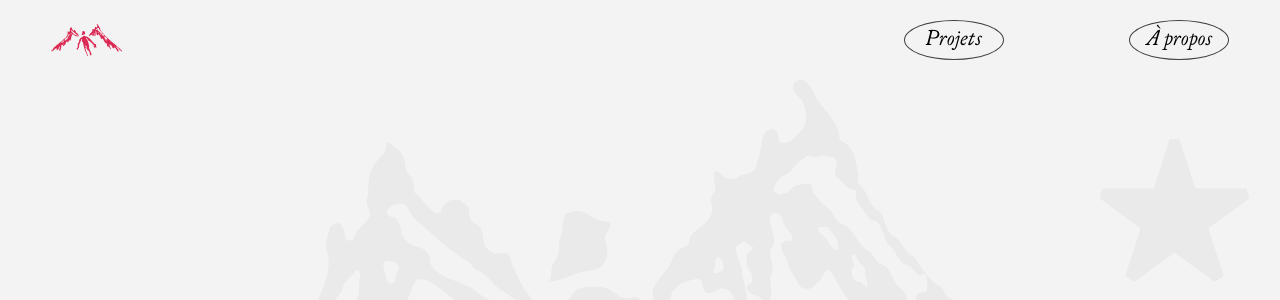
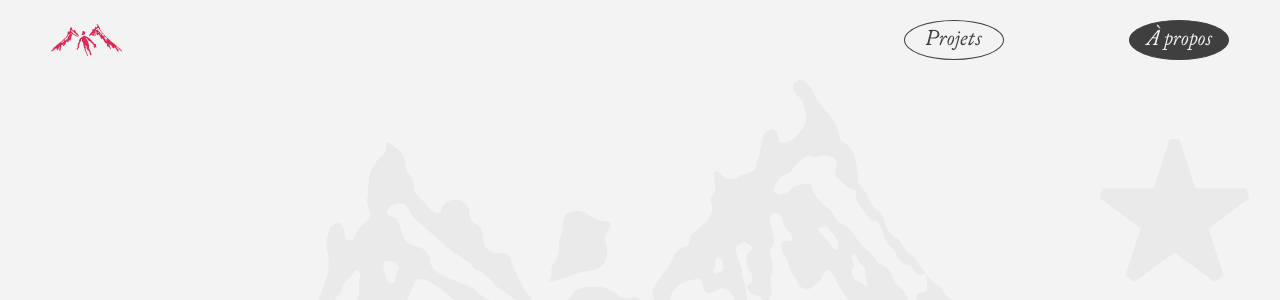
Before and after one commit to cyril0369/portfolio_infam, a React (Create React App) app: page /about in a window 1280 px wide. Shown: the top 300 px of the page. Built offline with nearby package versions, Linux system fonts and the light colour scheme; the HTML template or start-up script is replaced by a standard one.

Commit message:
manage the menu button state acording to the page

```diff
--- a/src/components/menu.jsx
+++ b/src/components/menu.jsx
@@ -2,18 +2,28 @@ import React from "react"
 import Nom from "../images/NOM_PAGE_D_ACCUEIL.svg"
 import MiniLogo from "../images/LOGO_PETIT_HEADER.svg"
 
-export default function Menu({ isHome = true }) {
+export default function Menu({ isHome = true, isAbout = false, isProject = false }) {
+    const className = [
+    "Selector",
+    isHome && "Home",
+    isAbout && "About",
+    isProject && "Projets"
+  ]
+    .filter(Boolean)
+    .join(" ");
+
   return (
-        <div className='Menu'>
+    <div className="Menu">
       {isHome ? (
-                <img className='NomInfam' src={Nom} alt="Nom page d'acceuil" />
+        <img className="NomInfam" src={Nom} alt="Nom page d'accueil" />
       ) : (
-                <img className='LogoInfam' src={MiniLogo} alt="Mini logo header" />
+        <img className="LogoInfam" src={MiniLogo} alt="Mini logo header" />
       )}
-            <div className="menu">
-                <button>Projets</button>
-                <button>À propos</button>
+
+      <div className={className}>
+        <button className="ButtonProject">Projets</button>
+        <button className="ButtonAbout">À propos</button>
       </div>
     </div>
-    )
+  );
 }
--- a/src/index.css
+++ b/src/index.css
@@ -84,7 +84,7 @@ body {
   margin-left: 4%;
 }
 
-.menu {
+.Selector {
   flex: 0 0 10%;
   display: flex;
   align-items: center;
@@ -93,8 +93,9 @@ body {
   gap: 125px
 }
 
-.menu button {
+.Home button {
   background-color: var(--bg);
+  color: var(--font);
   font-family: Analogia_Italic;
   font-size: 20px;
   display: flex;
@@ -106,10 +107,23 @@ body {
   border: solid var(--font) 1px;
 }
 
-.menu button:hover {
+.About button {
+  background-color: var(--bg);
+  color: var(--font);
+  font-family: Analogia_Italic;
+  font-size: 20px;
+  display: flex;
+  align-items: center;
+  justify-content: center;
+  width: 100px;
+  height: 40px;
+  border-radius: 50%;
+  border: solid var(--font) 1px;
+}
+
+.About .ButtonAbout {
   background-color: var(--font);
   color: var(--bg);
-  border-color: var(--bg);
 }
 
 /* Acceuil Main */
--- a/src/pages/about.jsx
+++ b/src/pages/about.jsx
@@ -4,8 +4,8 @@ import LogoAnimated from "../components/image_animated"
 export default function About() {
     return (
         <div className="Page">
-            <Menu isHome={false} />
-            <LogoAnimated isHome={false}/>
+            <Menu isHome={false} isAbout={true} isProject={false} />
+            <LogoAnimated isHome={false} isAbout={true} isProject={false}/>
         </div>
     )
 }
```
Lines whose indentation alone changed are shown as unchanged.
